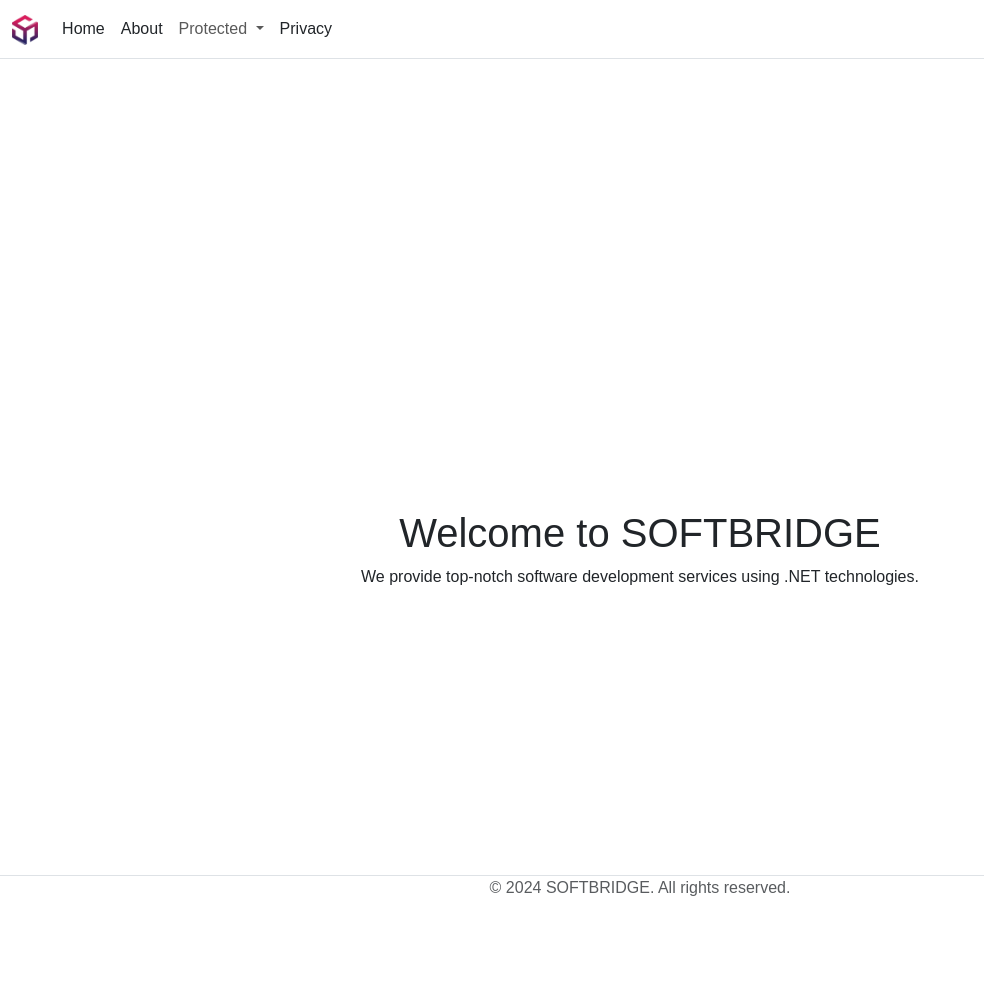
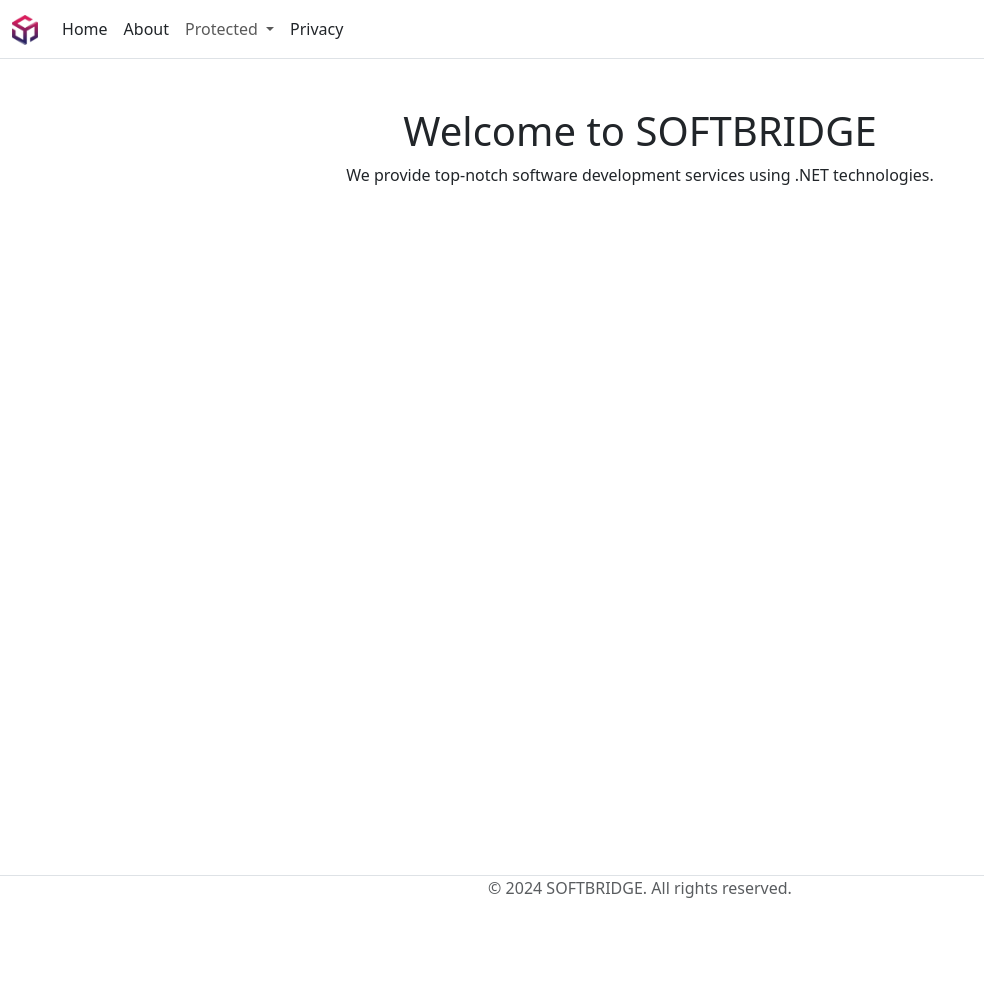
Before and after one commit to mfauziii/softbridge.github.io, a Jekyll site: the page built from index.md, in a window 1280 px wide. Shown: the whole page, without its empty margins (0-984 px from the left). Built offline with Jekyll 4.4.1, drawn with Linux system fonts in a browser that asks for light colours; nearby versions of some CDN libraries; after the commit the page ends 900 px from its top, so only the background shows below that.

Commit message:
Update style.css

```diff
--- a/assets/css/style.css
+++ b/assets/css/style.css
@@ -10,22 +10,13 @@ html {
   }
 }
 
-html, body {
-  height: 100%;
-  margin: 0;
-  font-family: Arial, sans-serif;
+html {
+  position: relative;
+  min-height: 100%;
 }
 
 body {
   margin-bottom: 60px;
-}
-
-main {
-  min-height: 100%;
-  display: flex;
-  flex-direction: column;
-  justify-content: center;
-  align-items: center;
 }
 
 .footer {
```
